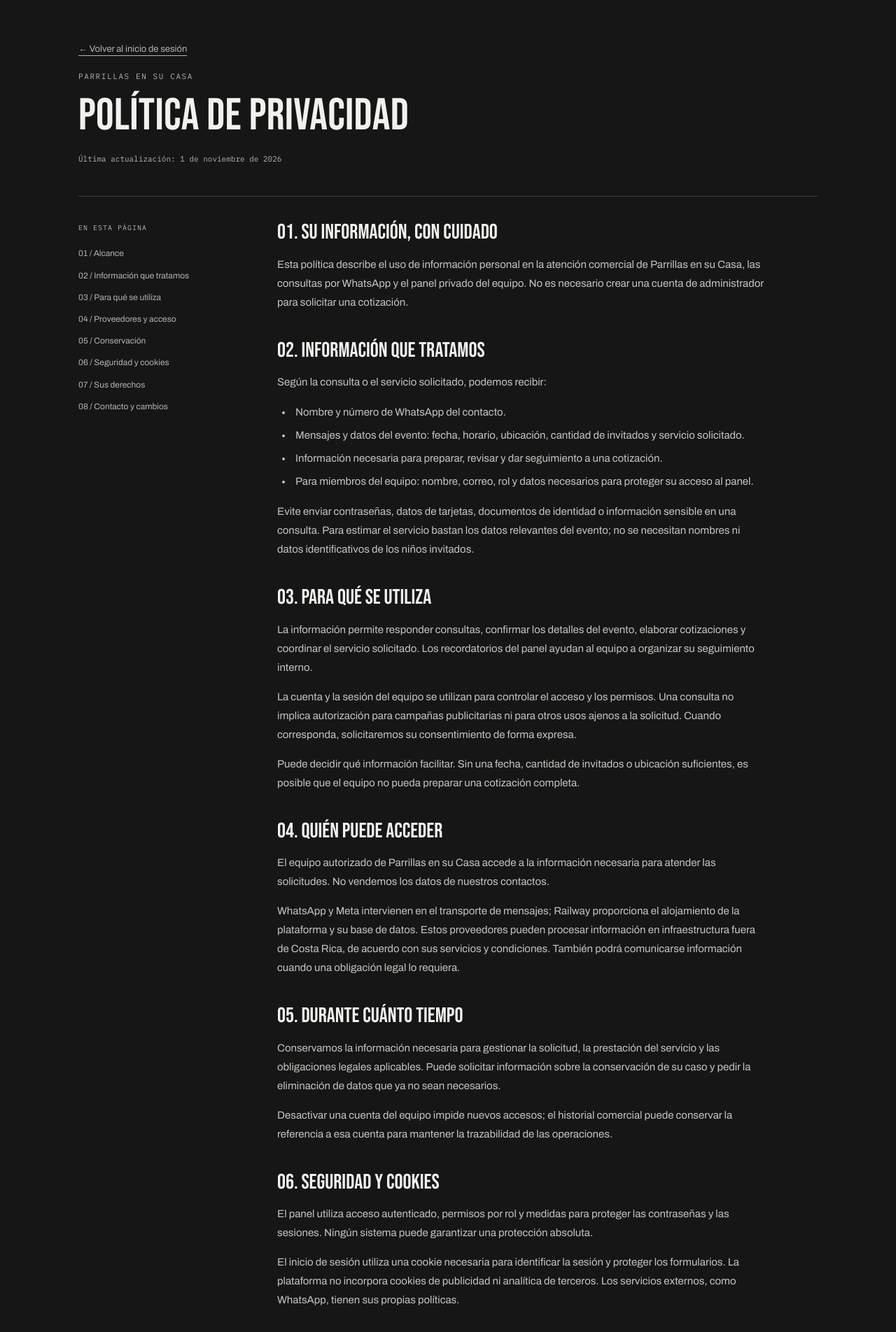
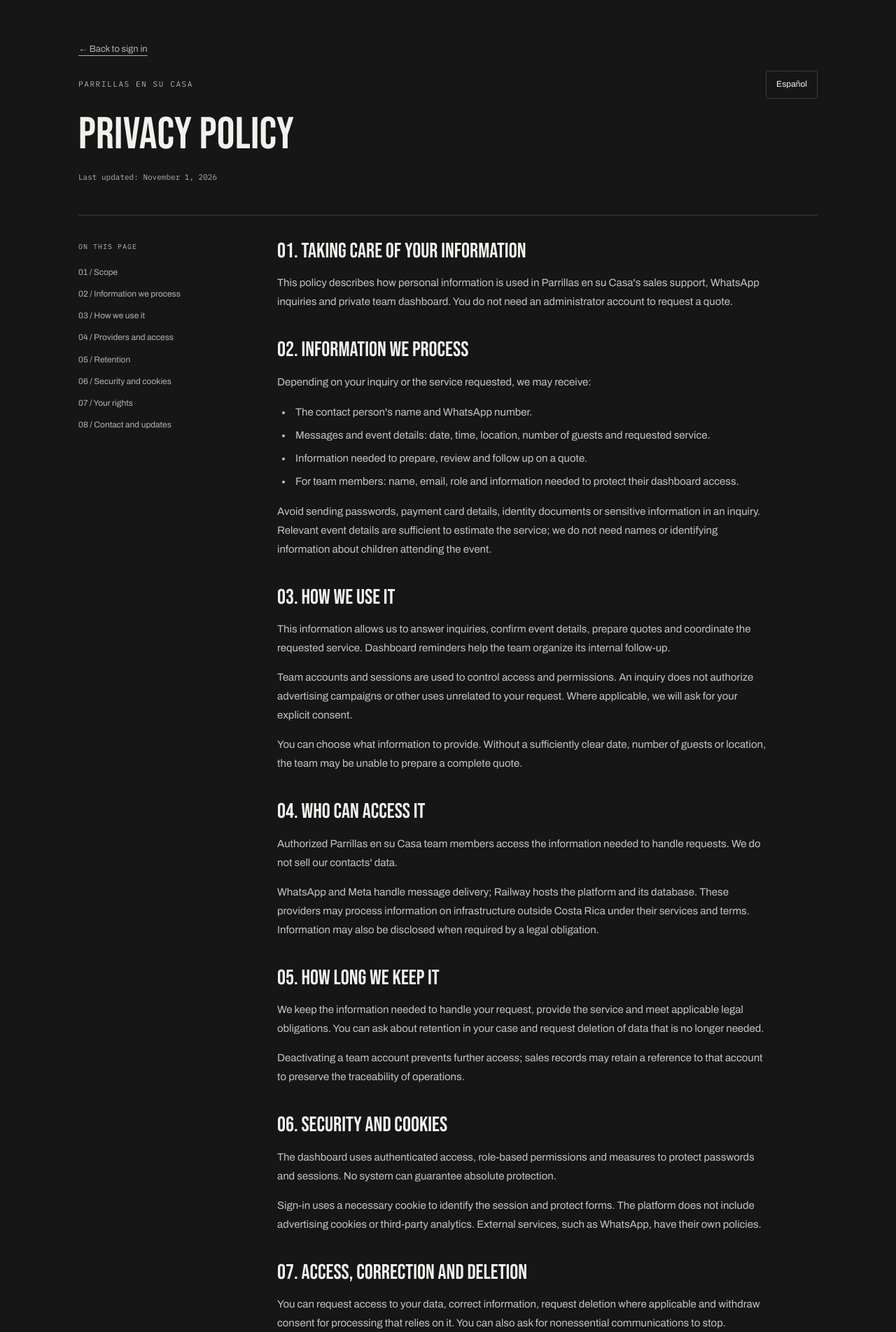
Before and after one commit to lkccomander/parrilladasC, a FastAPI app: page /privacy?lang=en in a window 1280 px wide. Shown: the part 108-2012 px from the top of the page at 70% size. Run offline with FastAPI, Linux system fonts and the light colour scheme; parts of the project's set-up code (start-up, migrations or seed data) failed here and were passed over.

Commit message:
Add English legal pages and header language switches

```diff
--- a/backend/src/parrilladas/modules/dashboard/static/dashboard.css
+++ b/backend/src/parrilladas/modules/dashboard/static/dashboard.css
@@ -615,6 +615,23 @@ td a {
   margin-bottom: 36px;
 }
 
+.legal-topline {
+  display: flex;
+  flex-wrap: wrap;
+  align-items: center;
+  justify-content: space-between;
+  gap: 16px;
+  margin-bottom: 18px;
+}
+
+.legal-topline .eyebrow {
+  margin: 0;
+}
+
+.language-switch {
+  flex-shrink: 0;
+}
+
 .legal-heading h1 {
   margin-bottom: 18px;
 }
--- a/backend/src/parrilladas/modules/dashboard/templates/base.html
+++ b/backend/src/parrilladas/modules/dashboard/templates/base.html
@@ -1,5 +1,5 @@
 <!doctype html>
-<html lang="es">
+<html lang="{{ page_language|default('es') }}">
   <head>
     <meta charset="utf-8">
     <meta name="viewport" content="width=device-width, initial-scale=1">
@@ -8,7 +8,9 @@
     <link rel="stylesheet" href="/static/dashboard.css">
   </head>
   <body class="{% block body_class %}{% endblock %}">
-    <a class="skip-link" href="#main-content">Saltar al contenido principal</a>
+    <a class="skip-link" href="#main-content">
+      {{ 'Skip to main content' if page_language == 'en' else 'Saltar al contenido principal' }}
+    </a>
     {% block header %}
       <header class="topbar">
         <a class="brand"
@@ -49,10 +51,17 @@
       {% block content %}{% endblock %}
     </main>
     <footer class="site-footer">
-      <span>Parrillas en su Casa <span class="footer-detail">· Gestión comercial</span></span>
-      <nav aria-label="Información legal">
-        <a href="/terms-of-service">Términos de servicio</a>
-        <a href="/privacy">Privacidad</a>
+      <span>
+        Parrillas en su Casa
+        <span class="footer-detail">· {{ 'Sales management' if page_language == 'en' else 'Gestión comercial' }}</span>
+      </span>
+      <nav aria-label="{{ 'Legal information' if page_language == 'en' else 'Información legal' }}">
+        <a href="/terms-of-service{{ '?lang=en' if page_language == 'en' else '' }}">
+          {{ 'Terms of service' if page_language == 'en' else 'Términos de servicio' }}
+        </a>
+        <a href="/privacy{{ '?lang=en' if page_language == 'en' else '' }}">
+          {{ 'Privacy' if page_language == 'en' else 'Privacidad' }}
+        </a>
       </nav>
     </footer>
   </body>
--- a/backend/src/parrilladas/modules/dashboard/templates/legal_base.html
+++ b/backend/src/parrilladas/modules/dashboard/templates/legal_base.html
@@ -1,15 +1,30 @@
 {% extends "base.html" %}
 {% block layout %}legal-layout{% endblock %}
 {% block content %}
-  <a class="back" href="/login">← Volver al inicio de sesión</a>
+  <a class="back" href="/login">
+    ← {{ 'Back to sign in' if page_language == 'en' else 'Volver al inicio de sesión' }}
+  </a>
   <header class="legal-heading">
-    <p class="eyebrow">Parrillas en su Casa</p>
+    <div class="legal-topline">
+      <p class="eyebrow">Parrillas en su Casa</p>
+      {% if page_language == 'en' %}
+        <a class="button quiet language-switch" href="{{ legal_path }}" lang="es" hreflang="es">
+          Español
+        </a>
+      {% else %}
+        <a class="button quiet language-switch" href="{{ legal_path }}?lang=en" lang="en" hreflang="en">
+          English
+        </a>
+      {% endif %}
+    </div>
     <h1>{% block legal_title %}{% endblock %}</h1>
-    <p class="legal-date">Última actualización: 1 de noviembre de 2026</p>
+    <p class="legal-date">
+      {{ 'Last updated: November 1, 2026' if page_language == 'en' else 'Última actualización: 1 de noviembre de 2026' }}
+    </p>
   </header>
   <div class="legal-grid">
-    <nav class="legal-toc" aria-label="Contenido de esta página">
-      <p>En esta página</p>
+    <nav class="legal-toc" aria-label="{{ 'On this page' if page_language == 'en' else 'Contenido de esta página' }}">
+      <p>{{ 'On this page' if page_language == 'en' else 'En esta página' }}</p>
       {% block legal_toc %}{% endblock %}
     </nav>
     <article class="legal-copy">
--- a/backend/src/parrilladas/modules/dashboard/templates/legal_contact.html
+++ b/backend/src/parrilladas/modules/dashboard/templates/legal_contact.html
@@ -1,3 +1,12 @@
+{% if page_language == 'en' %}
+<p>
+  For questions about these terms or access to, correction or deletion of your data,
+  contact Parrillas en su Casa at
+  <a href="mailto:info@parrillasensucasa.com">info@parrillasensucasa.com</a>.
+  You can also use the WhatsApp conversation where you requested assistance.
+  Do not send passwords when requesting help.
+</p>
+{% else %}
 <p>
   Para consultas sobre estas condiciones, acceso, corrección o eliminación de sus datos,
   contacte a Parrillas en su Casa en
@@ -5,3 +14,4 @@
   También puede utilizar la conversación de WhatsApp en la que solicitó atención.
   No envíe contraseñas al solicitar ayuda.
 </p>
+{% endif %}
--- /dev/null
+++ b/backend/src/parrilladas/modules/dashboard/templates/privacy_en.html
@@ -0,0 +1,115 @@
+{% extends "legal_base.html" %}
+{% block title %}Privacy policy{% endblock %}
+{% block legal_title %}Privacy policy{% endblock %}
+{% block legal_toc %}
+  <a href="#scope">01 / Scope</a>
+  <a href="#information">02 / Information we process</a>
+  <a href="#use">03 / How we use it</a>
+  <a href="#providers">04 / Providers and access</a>
+  <a href="#retention">05 / Retention</a>
+  <a href="#security">06 / Security and cookies</a>
+  <a href="#rights">07 / Your rights</a>
+  <a href="#contact">08 / Contact and updates</a>
+{% endblock %}
+{% block legal_copy %}
+  <section id="scope">
+    <h2>01. Taking care of your information</h2>
+    <p>
+      This policy describes how personal information is used in Parrillas en su Casa's
+      sales support, WhatsApp inquiries and private team dashboard.
+      You do not need an administrator account to request a quote.
+    </p>
+  </section>
+  <section id="information">
+    <h2>02. Information we process</h2>
+    <p>Depending on your inquiry or the service requested, we may receive:</p>
+    <ul>
+      <li>The contact person's name and WhatsApp number.</li>
+      <li>Messages and event details: date, time, location, number of guests and requested service.</li>
+      <li>Information needed to prepare, review and follow up on a quote.</li>
+      <li>For team members: name, email, role and information needed to protect their dashboard access.</li>
+    </ul>
+    <p>
+      Avoid sending passwords, payment card details, identity documents or sensitive
+      information in an inquiry. Relevant event details are sufficient to estimate the service;
+      we do not need names or identifying information about children attending the event.
+    </p>
+  </section>
+  <section id="use">
+    <h2>03. How we use it</h2>
+    <p>
+      This information allows us to answer inquiries, confirm event details, prepare quotes
+      and coordinate the requested service. Dashboard reminders help the team organize
+      its internal follow-up.
+    </p>
+    <p>
+      Team accounts and sessions are used to control access and permissions. An inquiry
+      does not authorize advertising campaigns or other uses unrelated to your request.
+      Where applicable, we will ask for your explicit consent.
+    </p>
+    <p>
+      You can choose what information to provide. Without a sufficiently clear date,
+      number of guests or location, the team may be unable to prepare a complete quote.
+    </p>
+  </section>
+  <section id="providers">
+    <h2>04. Who can access it</h2>
+    <p>
+      Authorized Parrillas en su Casa team members access the information needed to
+      handle requests. We do not sell our contacts' data.
+    </p>
+    <p>
+      WhatsApp and Meta handle message delivery; Railway hosts the platform and its
+      database. These providers may process information on infrastructure outside
+      Costa Rica under their services and terms. Information may also be disclosed
+      when required by a legal obligation.
+    </p>
+  </section>
+  <section id="retention">
+    <h2>05. How long we keep it</h2>
+    <p>
+      We keep the information needed to handle your request, provide the service and
+      meet applicable legal obligations. You can ask about retention in your case and
+      request deletion of data that is no longer needed.
+    </p>
+    <p>
+      Deactivating a team account prevents further access; sales records may retain a
+      reference to that account to preserve the traceability of operations.
+    </p>
+  </section>
+  <section id="security">
+    <h2>06. Security and cookies</h2>
+    <p>
+      The dashboard uses authenticated access, role-based permissions and measures to
+      protect passwords and sessions. No system can guarantee absolute protection.
+    </p>
+    <p>
+      Sign-in uses a necessary cookie to identify the session and protect forms.
+      The platform does not include advertising cookies or third-party analytics.
+      External services, such as WhatsApp, have their own policies.
+    </p>
+  </section>
+  <section id="rights">
+    <h2>07. Access, correction and deletion</h2>
+    <p>
+      You can request access to your data, correct information, request deletion where
+      applicable and withdraw consent for processing that relies on it.
+      You can also ask for nonessential communications to stop.
+    </p>
+    <p>
+      Contact the team using the channel below. To protect your information, we may
+      verify your identity using the minimum information necessary. Requests will be
+      handled in accordance with applicable law; a legal obligation may require us
+      to retain certain records.
+    </p>
+  </section>
+  <section id="contact">
+    <h2>08. Contact and updates</h2>
+    {% include "legal_contact.html" %}
+    <p>
+      We will publish changes to this policy and their update date on this page.
+      If a change in the use of your data requires consent, we will notify you and request it.
+    </p>
+    <p>See also our <a href="/terms-of-service?lang=en">terms of service</a>.</p>
+  </section>
+{% endblock %}
```
Also changed, not shown: backend/src/parrilladas/modules/dashboard/router.py (+19 -4 lines), backend/src/parrilladas/modules/dashboard/templates/terms_en.html (added, +101 -0 lines), backend/tests/test_app.py (+36 -0 lines), docs/interface.md (+2 -0 lines).
